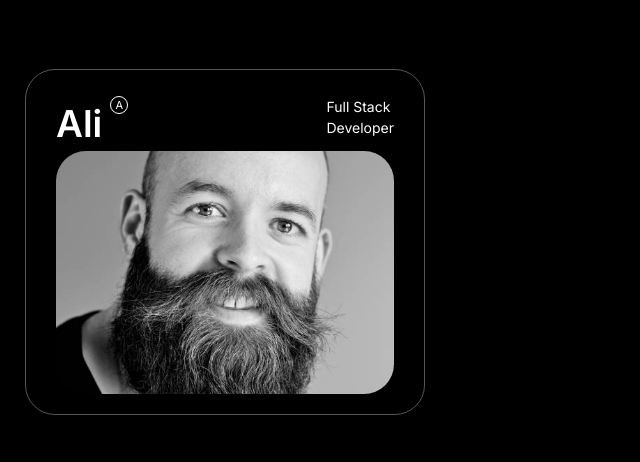
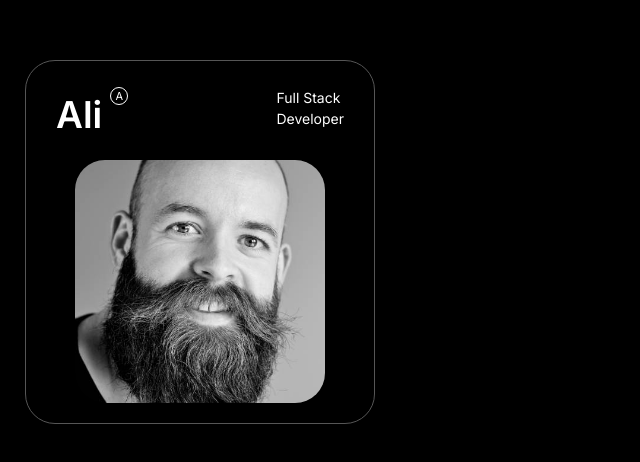
Before and after one commit to ali9585/next.js-portfolio, a Next.js app: page / in a window 1280 px wide. Shown: the part 158-620 px from the top of the page, without its empty margins (0-640 px from the left). Built offline with nearby package versions, Linux system fonts and the light colour scheme.

Commit message:
left-sidebar

```diff
--- a/public/assets/style/style.css
+++ b/public/assets/style/style.css
@@ -30,7 +30,7 @@
     background-color: var(--app-bg-color);
 }
 
-.hireme-card-wrapper {
+.left-sidebar-wrapper {
     position: fixed;
     width: 350px;
     height: 100vh;
@@ -39,24 +39,20 @@
     align-items: center;
 }
 
-.hireme-card {
+.left-sidebar {
     width: 100%;
     border: 1px solid #565656;
     border-radius: 30px;
-    padding-top: 26px;
-    padding-left: 30px;
-    padding-right: 30px;
-    padding-bottom: 20px;
 }
 
-.hireme-card .logo {
+.left-sidebar .logo {
     position: relative;
     font-size: 37px;
     color: var(--text-color);
     font-weight: 600;
 }
 
-.hireme-card .logo::before {
+.left-sidebar .logo::before {
     content: "A";
     position: absolute;
     color: var(--text-color);
@@ -75,26 +71,47 @@
     padding: 8px;
 }
 
-.hireme-card .title {
+.left-sidebar .title {
     font-size: 14px;
     color: var(--text-color);
 }
 
-.hireme-card .my-image {
+.left-sidebar .my-image {
     width: 100%;
     height: 243px;
     object-fit: cover;
     border-radius: 30px;
+    margin-top: 17px;
 }
 
 @media (max-width: 2000px) {
-    .hireme-card-wrapper {
+    .left-sidebar-wrapper {
         width: 400px;
+    }
+
+    .left-sidebar {
+        padding: 50px;
+    }
+}
+
+@media (max-width: 1555px) {
+    .left-sidebar-wrapper {
+        width: 350px;
+    }
+
+    .left-sidebar {
+        padding: 30px;
+    }
+
+    .left-sidebar .my-image {
+        max-width: 250px;
+        margin-left: auto;
+        margin-right: auto;
     }
 }
 
 @media (max-width: 1326px) {
-    .hireme-card {
+    .left-sidebar {
         padding-top: 26px;
         padding-left: 30px;
         padding-right: 30px;
--- a/src/app/pages/home/page.tsx
+++ b/src/app/pages/home/page.tsx
@@ -5,8 +5,8 @@ export const Page: React.FC = (): JSX.Element => {
     return (
         <>
             <div className='content'>
-                <div className='hireme-card-wrapper'>
-                    <div className='hireme-card'>
+                <div className='left-sidebar-wrapper'>
+                    <div className='left-sidebar'>
                         <div className='flex justify-between'>
                             <h2 className='logo'>Ali</h2>
                             <span className='title'>
```
